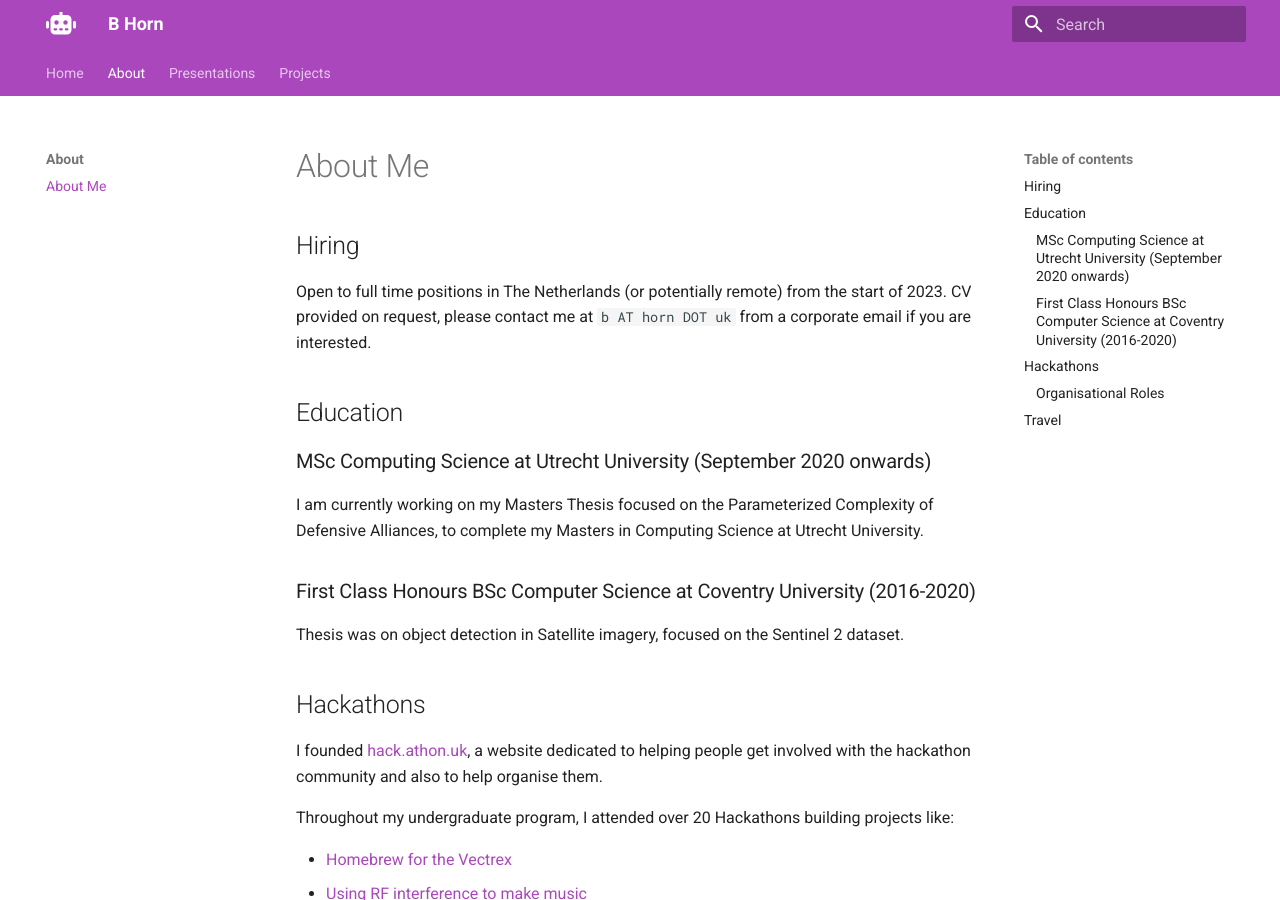
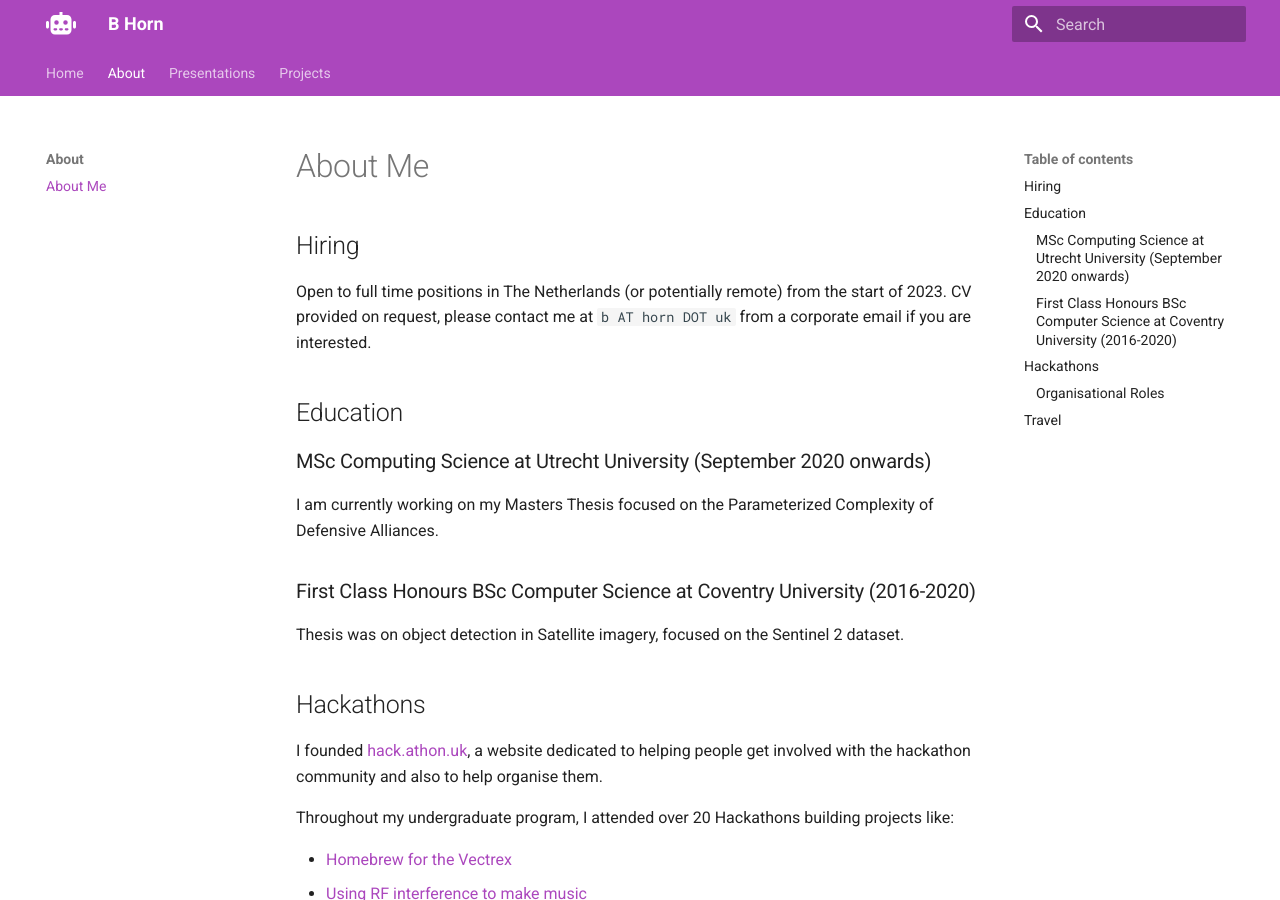
Before and after one commit to bahorn/b.horn.uk, an MkDocs documentation site: the page built from docs/about/index.md, in a window 1280 px wide and 900 px high. Built offline with MkDocs 1.6.1 and Material for MkDocs 9.7.7, drawn with Linux system fonts in a browser that asks for light colours; nearby versions of some CDN libraries.

Commit message:
Removing redundant sentence

```diff
--- a/docs/about/index.md
+++ b/docs/about/index.md
@@ -9,7 +9,7 @@ CV provided on request, please contact me at `b AT horn DOT uk` from a corporate
 
 ### MSc Computing Science at Utrecht University (September 2020 onwards)
 
-I am currently working on my Masters Thesis focused on the Parameterized Complexity of Defensive Alliances, to complete my Masters in Computing Science at Utrecht University.
+I am currently working on my Masters Thesis focused on the Parameterized Complexity of Defensive Alliances.
 
 ### First Class Honours BSc Computer Science at Coventry University (2016-2020)
 
```
